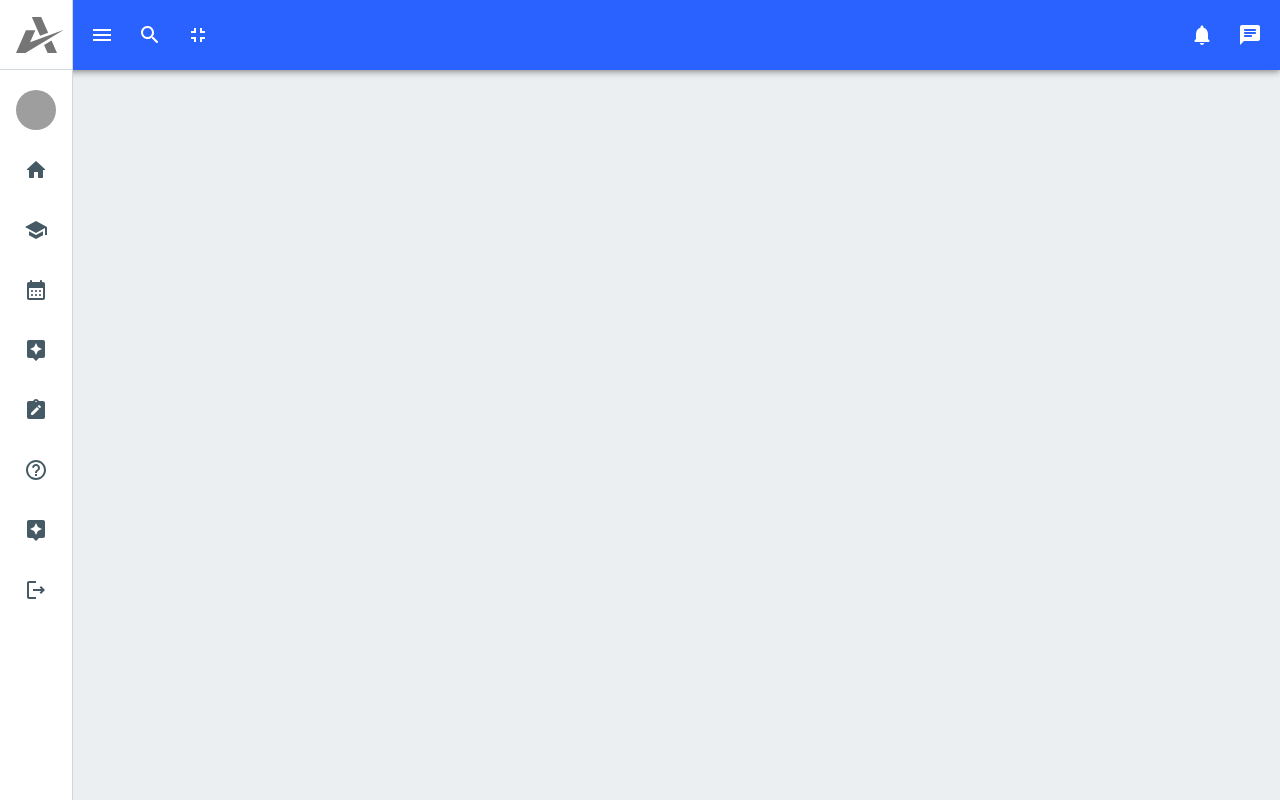
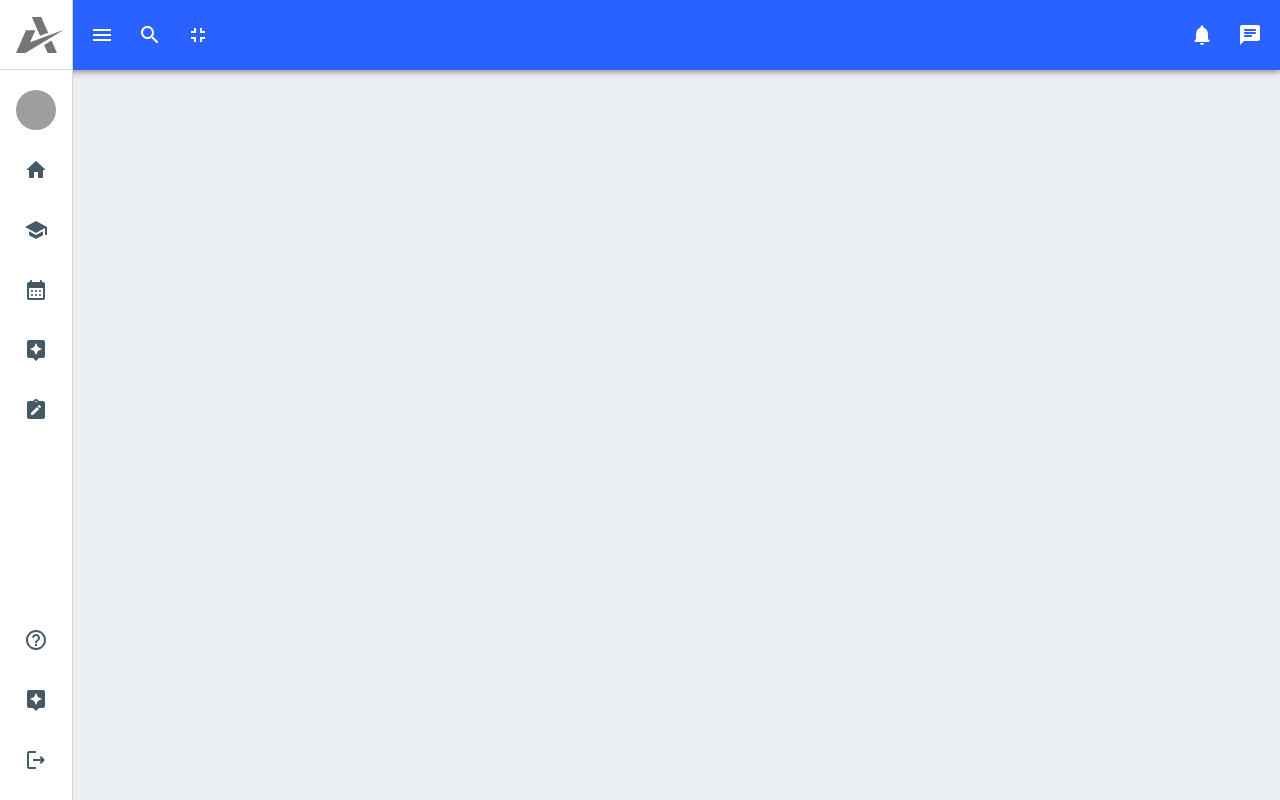
Before and after one commit to Chandraprakash-Darji/admin-dashboard, a React (Vite) app in the folder frontend/: page / in a window 1280 px wide. Built offline with nearby package versions, Linux system fonts and the light colour scheme; grey boxes are pictures that could not be loaded.

Commit message:
Added class min-h-screen so it can generate space between main options and hrlp/feedbacks

```diff
--- a/frontend/src/components/Navbar/Sidebar/index.tsx
+++ b/frontend/src/components/Navbar/Sidebar/index.tsx
@@ -57,7 +57,7 @@ const Sidebar = ({ width, setDrawerOpen, drawerOpen }: Props) => {
              * List of sidebar options.
              */}
             <List
-                className={`gap-1 flex flex-col ease-linear  transition-all `}
+                className={`gap-1 min-h-screen flex flex-col ease-linear transition-all pb-3`}
                 disablePadding
                 sx={{
                     width,
```
